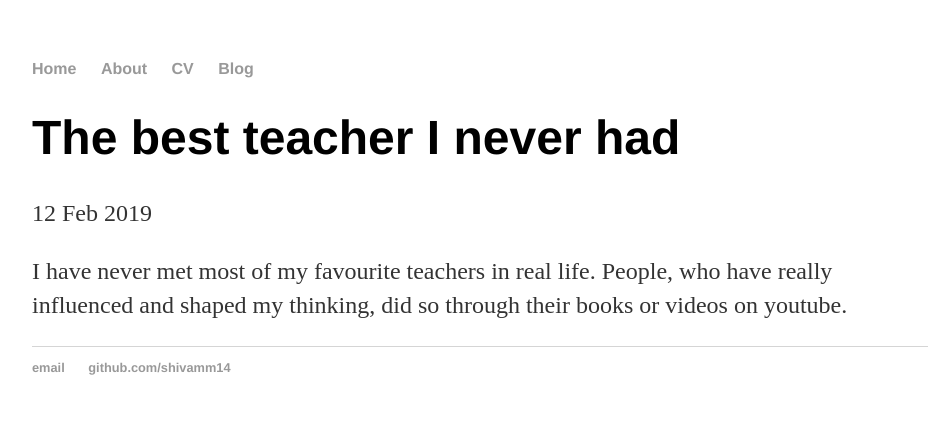
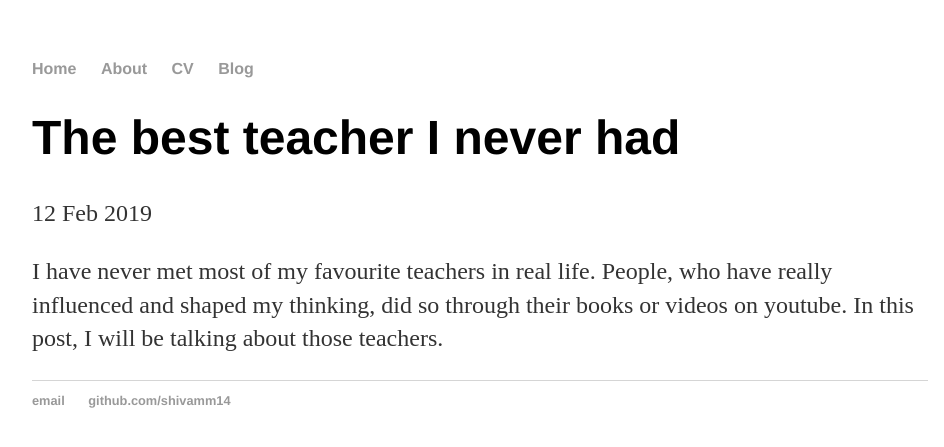
Before and after one commit to Shivamm14/Shivamm14.github.io, a Jekyll site: the page built from _posts/2019-02-12-Shivam-Mishra's-second-blog.md, in a window 1280 px wide. Shown: the top 447 px of the page, without its empty margins (160-1104 px from the left). Built offline with Jekyll 4.4.1, drawn with Linux system fonts in a browser that asks for light colours.

Commit message:
Update 2019-02-12-Shivam-Mishra's-second-blog.md

```diff
--- a/_posts/2019-02-12-Shivam-Mishra's-second-blog.md
+++ b/_posts/2019-02-12-Shivam-Mishra's-second-blog.md
@@ -3,4 +3,4 @@ layout: post
 title: "The best teacher I never had"
 date: 2019-02-12
 ---
-I have never met most of my favourite teachers in real life. People, who have really influenced and shaped my thinking, did so through their books or videos on youtube.
+I have never met most of my favourite teachers in real life. People, who have really influenced and shaped my thinking, did so through their books or videos on youtube. In this post, I will be talking about those teachers.
```
